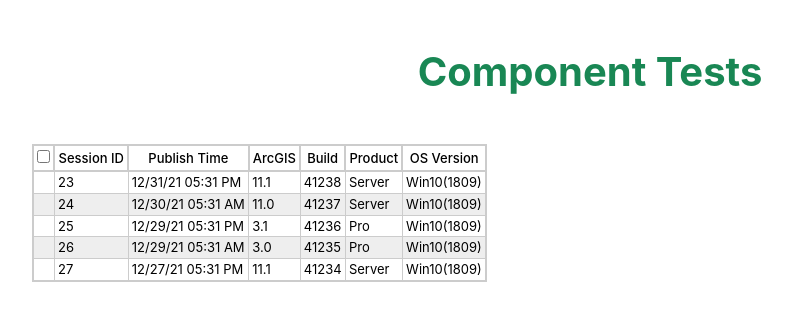
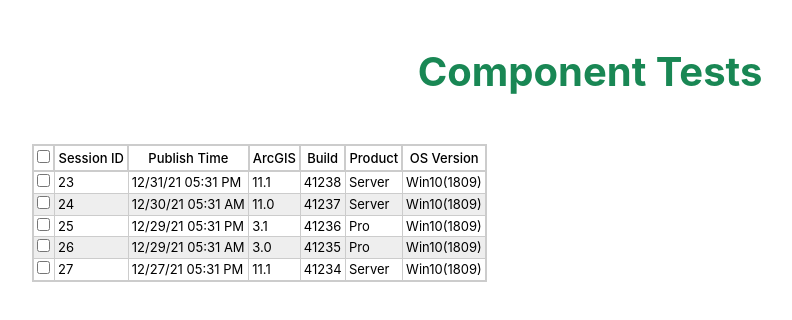
Before and after one commit to davidriggins/Dropdown, a Vue app in the folder vue-multiselect/: page /about in a window 1280 px wide. Shown: the top 320 px of the page, without its empty margins (50-842 px from the left). Built offline with nearby package versions, Linux system fonts and the light colour scheme.

Commit message:
Added Td.vue. Checkboxes show. Dynamic classes.

```diff
--- a/vue-multiselect/src/components/Table2.vue
+++ b/vue-multiselect/src/components/Table2.vue
@@ -1,12 +1,13 @@
 <template>
   <table id="tableComponent">
     <thead>
-      <Th v-for="field in fields" :key="field" :field="field"></Th>
+      <Th v-for="(field, index) in fields" :key="field" :field="field" :index="index"></Th>
       <!-- <th v-for="field in fields" :key="field" @click="sortTable(field)">{{ field }}</th> -->
     </thead>
     <tbody>
-      <tr v-for="item in data" :key="item">
-        <td v-for="field in fields" :key="field">{{ item[field] }}</td>
+      <tr v-for="(item, index) in data" :key="item" class="qam-tr" :class="generateClassName(index)">
+        <!-- <td v-for="field in fields" :key="field">{{ item[field] }}</td> -->
+        <Td v-for="(field, index) in fields" :key="field" :index="index" :cell="item[field]"></Td>
       </tr>
     </tbody>
   </table>
@@ -16,6 +17,7 @@
 import { ref, onMounted } from "vue";
 import { sortBy } from "lodash";
 import Th from "@/components/Th.vue";
+import Td from "@/components/Td.vue";
 
 onMounted(() => {});
 
@@ -43,6 +45,10 @@
   sort.value = true;
   updatedList.value = sortBy(props.data, col);
   console.log("UpdatedList: ", updatedList.value);
+};
+
+const generateClassName = (index) => {
+  return "qam-tr-" + index;
 };
 </script>
 
--- /dev/null
+++ b/vue-multiselect/src/components/Td.vue
@@ -0,0 +1,33 @@
+<template>
+  <td v-if="isCheckboxField()" :class="generateClassName()" class="qam-td"><input type="checkbox" class="qam-checkbox" /></td>
+  <td v-else :class="generateClassName()" class="qam-td">{{ props.cell }}</td>
+</template>
+
+<script setup>
+import { onMounted } from "vue";
+
+onMounted(() => {});
+
+const props = defineProps({
+  cell: {
+    type: String,
+  },
+
+  index: {
+    type: Number,
+  },
+});
+
+const isCheckboxField = () => {
+  if (props.cell == "Checkbox") {
+    return true;
+  }
+  return false;
+};
+
+const generateClassName = () => {
+  return "qam-td-" + props.index;
+};
+</script>
+
+<style scoped></style>
--- a/vue-multiselect/src/components/Th.vue
+++ b/vue-multiselect/src/components/Th.vue
@@ -1,12 +1,10 @@
 <template>
-  <th v-if="isCheckboxField()"><input type="checkbox" class="qam-checkbox" /></th>
-  <!-- <th>{{ props.field }}</th> -->
-  <th v-else>{{ props.field }}</th>
+  <th v-if="isCheckboxField()" :class="generateClassName()" class="qam_th"><input type="checkbox" class="qam-checkbox" /></th>
+  <th v-else :class="generateClassName()" class="qam_th">{{ props.field }}</th>
 </template>
 
 <script setup>
-import { ref, onMounted } from "vue";
-import { sortBy } from "lodash";
+import { onMounted } from "vue";
 
 onMounted(() => {
   console.log(props.field);
@@ -16,20 +14,23 @@
   field: {
     type: String,
   },
+  index: {
+    type: Number,
+  },
 });
 
 const isCheckboxField = () => {
-  if (props.field == "checkbox") {
+  if (props.field == "Checkbox") {
     console.log("True");
     return true;
   }
   console.log("false");
   return false;
 };
+
+const generateClassName = () => {
+  return "qam-th-" + props.index;
+};
 </script>
 
-<style scoped>
-div {
-  display: inline-block;
-}
-</style>
+<style scoped></style>
--- a/vue-multiselect/src/views/AboutView.vue
+++ b/vue-multiselect/src/views/AboutView.vue
@@ -11,13 +11,13 @@
 import { reactive, ref } from "vue";
 import Table2 from "@/components/Table2.vue";
 
-const fields = ref(["checkbox", "Session ID", "Publish Time", "ArcGIS", "Build", "Product", "OS Version"]);
+const fields = ref(["Checkbox", "Session ID", "Publish Time", "ArcGIS", "Build", "Product", "OS Version"]);
 
 const data = reactive([
-  { "Session ID": 23, "Publish Time": "12/31/21 05:31 PM", ArcGIS: "11.1", Build: "41238", Product: "Server", "OS Version": "Win10(1809)" },
-  { "Session ID": 24, "Publish Time": "12/30/21 05:31 AM", ArcGIS: "11.0", Build: "41237", Product: "Server", "OS Version": "Win10(1809)" },
-  { "Session ID": 25, "Publish Time": "12/29/21 05:31 PM", ArcGIS: "3.1", Build: "41236", Product: "Pro", "OS Version": "Win10(1809)" },
-  { "Session ID": 26, "Publish Time": "12/29/21 05:31 AM", ArcGIS: "3.0", Build: "41235", Product: "Pro", "OS Version": "Win10(1809)" },
-  { "Session ID": 27, "Publish Time": "12/27/21 05:31 PM", ArcGIS: "11.1", Build: "41234", Product: "Server", "OS Version": "Win10(1809)" },
+  { Checkbox: "Checkbox", "Session ID": 23, "Publish Time": "12/31/21 05:31 PM", ArcGIS: "11.1", Build: "41238", Product: "Server", "OS Version": "Win10(1809)" },
+  { Checkbox: "Checkbox", "Session ID": 24, "Publish Time": "12/30/21 05:31 AM", ArcGIS: "11.0", Build: "41237", Product: "Server", "OS Version": "Win10(1809)" },
+  { Checkbox: "Checkbox", "Session ID": 25, "Publish Time": "12/29/21 05:31 PM", ArcGIS: "3.1", Build: "41236", Product: "Pro", "OS Version": "Win10(1809)" },
+  { Checkbox: "Checkbox", "Session ID": 26, "Publish Time": "12/29/21 05:31 AM", ArcGIS: "3.0", Build: "41235", Product: "Pro", "OS Version": "Win10(1809)" },
+  { Checkbox: "Checkbox", "Session ID": 27, "Publish Time": "12/27/21 05:31 PM", ArcGIS: "11.1", Build: "41234", Product: "Server", "OS Version": "Win10(1809)" },
 ]);
 </script>
```
